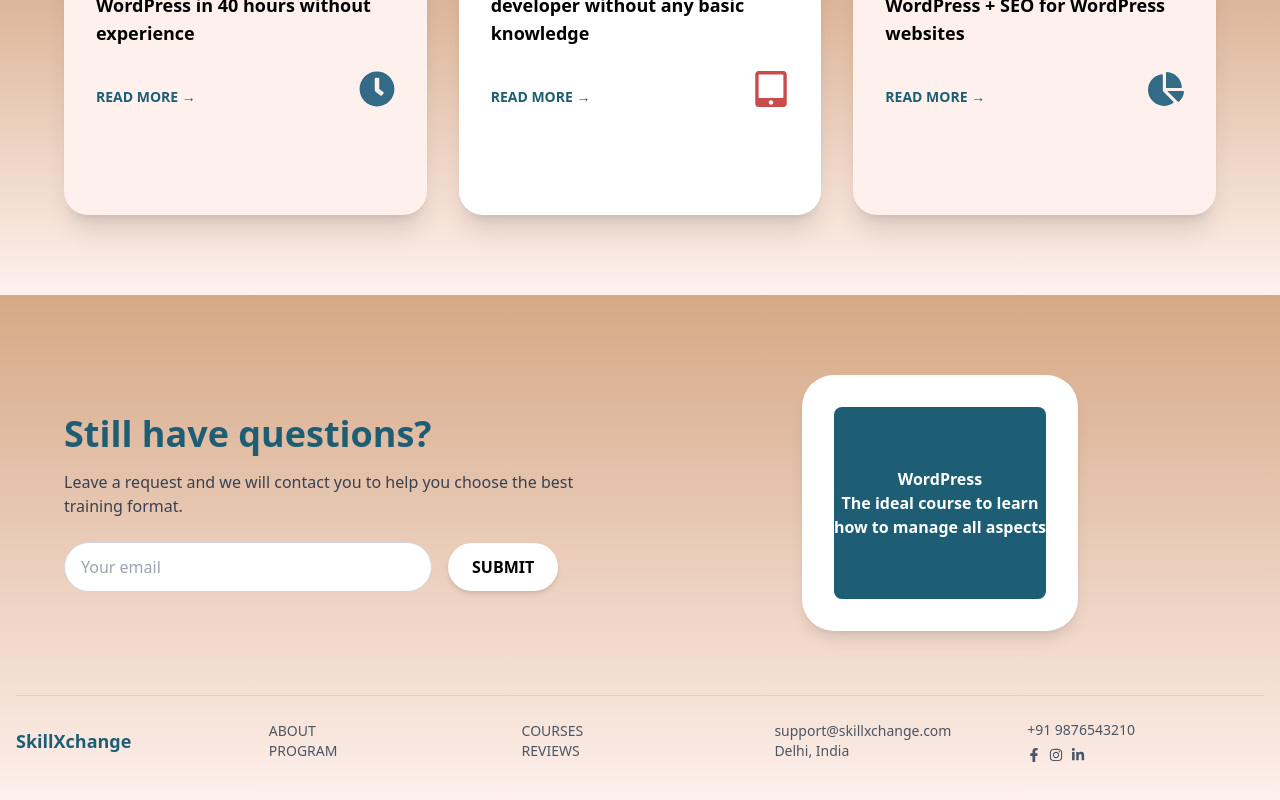
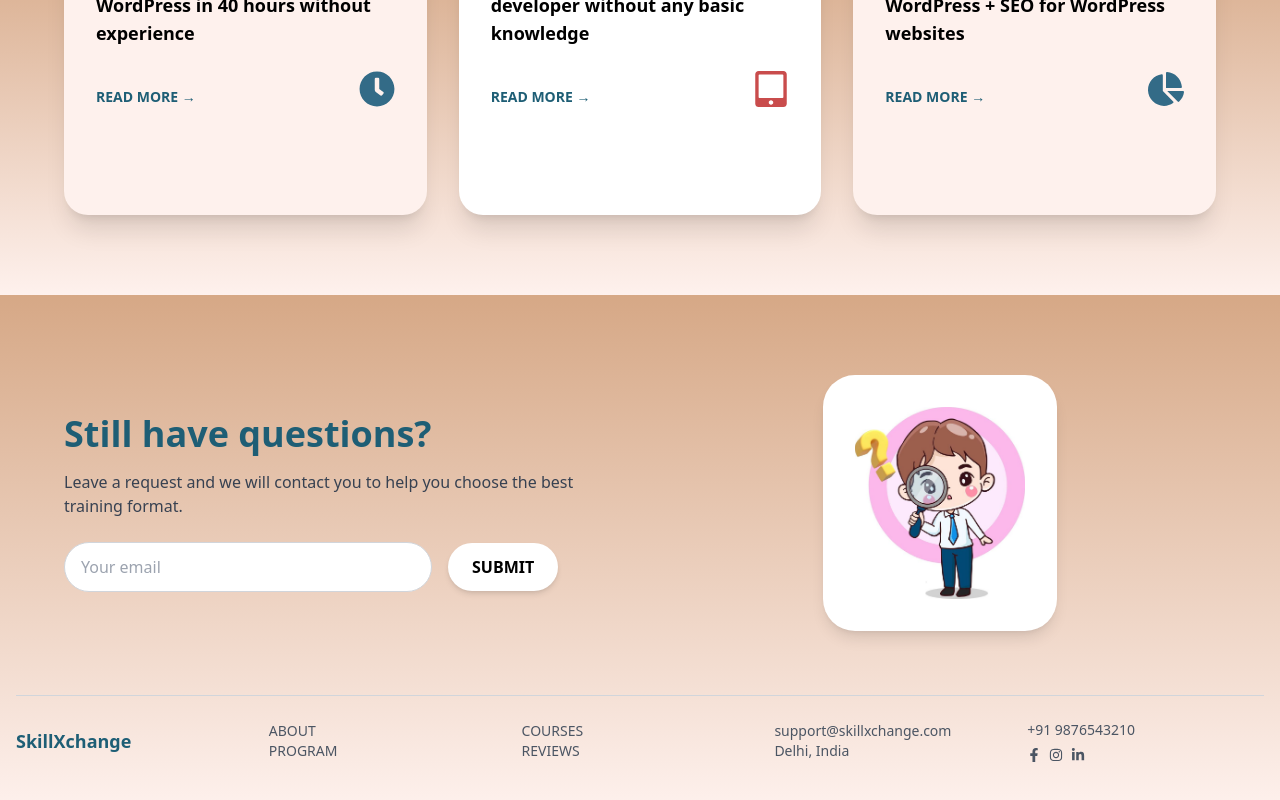
Before and after one commit to verma-riya20/SkillXhange, a React (Vite) app in the folder Frontend/: page / in a window 1280 px wide. Shown: the part 1897-2697 px from the top of the page. Built offline with nearby package versions, Linux system fonts and the light colour scheme; a web font is replaced by a local one.

Commit message:
image added

```diff
--- a/Frontend/src/components/Home.jsx
+++ b/Frontend/src/components/Home.jsx
@@ -160,7 +160,7 @@ const EasyStudyHome = () => {
           <div className="w-full flex justify-center">
             <div className="bg-white rounded-[32px] p-8 shadow-lg max-w-xs">
               <div className="w-full h-48 bg-[#1e5e75] rounded-lg flex items-center justify-center text-white font-semibold text-center">
-                WordPress<br />The ideal course to learn<br />how to manage all aspects
+                <img src="/images/question.jpg" alt="" className="w-full h-full object-contain"  />
               </div>
             </div>
           </div>
```
Also changed, not shown: Frontend/public/images/question.jpg (added).
